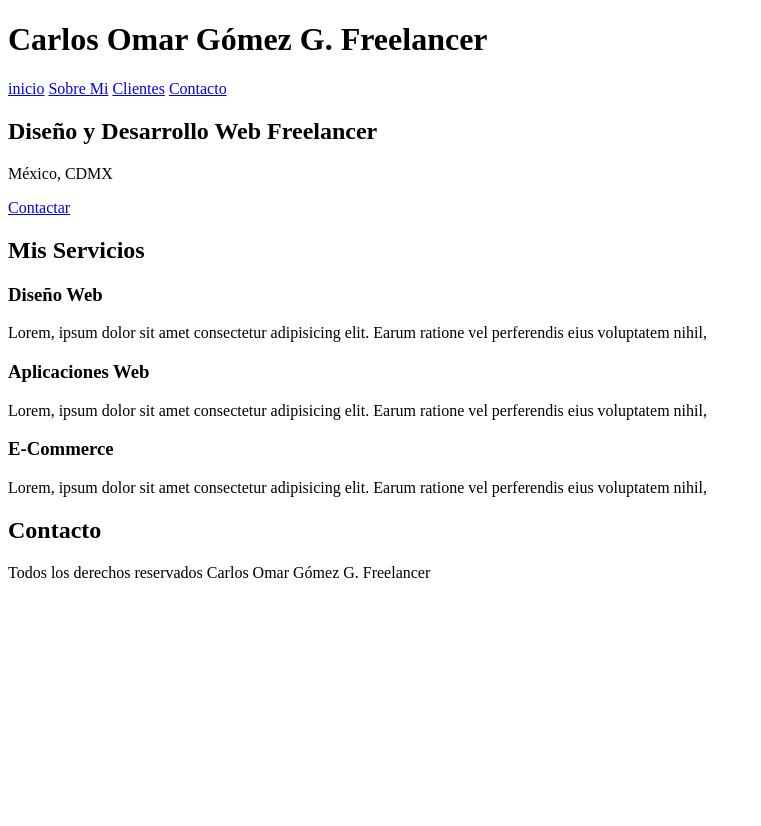
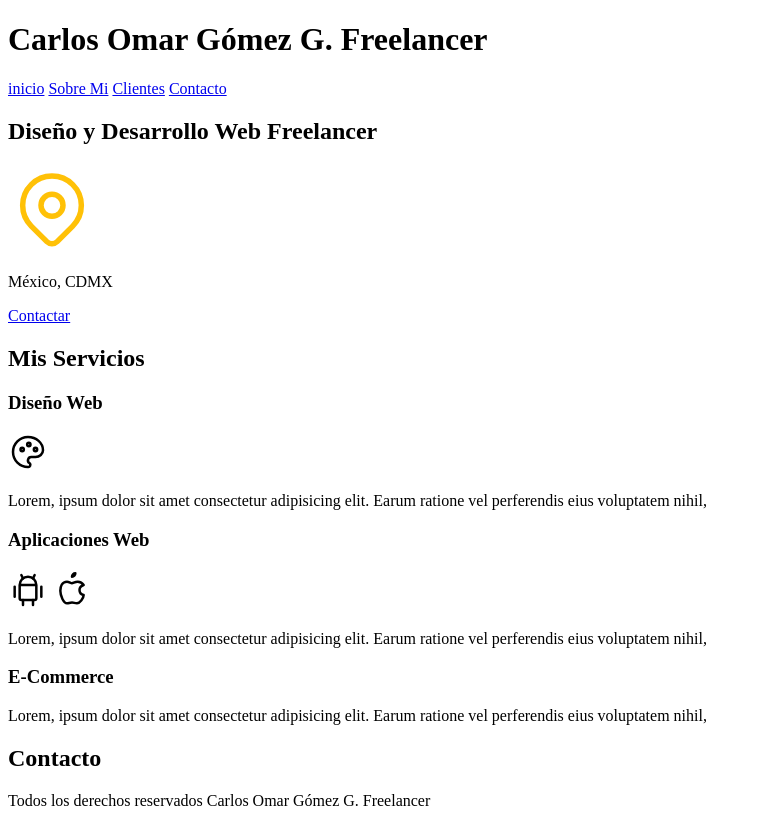
Before and after one commit to carlosgomez900/freelance, a plain HTML site: page index.html in a window 1280 px wide. Shown: the whole page, without its empty margins (0-761 px from the left). Before the commit the page ends 800 px from the top, so only its background shows below. Drawn offline with Linux system fonts and the light colour scheme.

Commit message:
se insertan iconos en html

```diff
--- a/index.html
+++ b/index.html
@@ -17,8 +17,17 @@
         <a href="#">Contacto</a>
     </nav>
 
+
+
     <section>
         <h2>Diseño y Desarrollo Web Freelancer</h2>
+
+            <svg xmlns="http://www.w3.org/2000/svg" class="icon icon-tabler icon-tabler-map-pin" width="88" height="88" viewBox="0 0 24 24" stroke-width="1.5" stroke="#ffc107" fill="none" stroke-linecap="round" stroke-linejoin="round">
+            <path stroke="none" d="M0 0h24v24H0z" fill="none"/>
+            <path d="M9 11a3 3 0 1 0 6 0a3 3 0 0 0 -6 0" />
+            <path d="M17.657 16.657l-4.243 4.243a2 2 0 0 1 -2.827 0l-4.244 -4.243a8 8 0 1 1 11.314 0z" />
+            </svg>
+
         <p>México, CDMX</p>
         <a href="#">Contactar</a>
     </section>
@@ -30,11 +39,33 @@
 
             <section>
                 <h3>Diseño Web</h3>
+                <svg xmlns="http://www.w3.org/2000/svg" class="icon icon-tabler icon-tabler-palette" width="40" height="40" viewBox="0 0 24 24" stroke-width="1.5" stroke="#000000" fill="none" stroke-linecap="round" stroke-linejoin="round">
+                    <path stroke="none" d="M0 0h24v24H0z" fill="none"/>
+                    <path d="M12 21a9 9 0 0 1 0 -18c4.97 0 9 3.582 9 8c0 1.06 -.474 2.078 -1.318 2.828c-.844 .75 -1.989 1.172 -3.182 1.172h-2.5a2 2 0 0 0 -1 3.75a1.3 1.3 0 0 1 -1 2.25" />
+                    <path d="M8.5 10.5m-1 0a1 1 0 1 0 2 0a1 1 0 1 0 -2 0" />
+                    <path d="M12.5 7.5m-1 0a1 1 0 1 0 2 0a1 1 0 1 0 -2 0" />
+                    <path d="M16.5 10.5m-1 0a1 1 0 1 0 2 0a1 1 0 1 0 -2 0" />
+                  </svg>
                 <p>Lorem, ipsum dolor sit amet consectetur adipisicing elit. Earum ratione vel perferendis eius voluptatem nihil,</p>
             </section>
 
             <section>
                 <h3>Aplicaciones Web</h3>
+                <svg xmlns="http://www.w3.org/2000/svg" class="icon icon-tabler icon-tabler-brand-android" width="40" height="40" viewBox="0 0 24 24" stroke-width="1.5" stroke="#000000" fill="none" stroke-linecap="round" stroke-linejoin="round">
+                    <path stroke="none" d="M0 0h24v24H0z" fill="none"/>
+                    <path d="M4 10l0 6" />
+                    <path d="M20 10l0 6" />
+                    <path d="M7 9h10v8a1 1 0 0 1 -1 1h-8a1 1 0 0 1 -1 -1v-8a5 5 0 0 1 10 0" />
+                    <path d="M8 3l1 2" />
+                    <path d="M16 3l-1 2" />
+                    <path d="M9 18l0 3" />
+                    <path d="M15 18l0 3" />
+                  </svg>
+                <svg xmlns="http://www.w3.org/2000/svg" class="icon icon-tabler icon-tabler-brand-apple" width="40" height="40" viewBox="0 0 24 24" stroke-width="1.5" stroke="#000000" fill="none" stroke-linecap="round" stroke-linejoin="round">
+                    <path stroke="none" d="M0 0h24v24H0z" fill="none"/>
+                    <path d="M9 7c-3 0 -4 3 -4 5.5c0 3 2 7.5 4 7.5c1.088 -.046 1.679 -.5 3 -.5c1.312 0 1.5 .5 3 .5s4 -3 4 -5c-.028 -.01 -2.472 -.403 -2.5 -3c-.019 -2.17 2.416 -2.954 2.5 -3c-1.023 -1.492 -2.951 -1.963 -3.5 -2c-1.433 -.111 -2.83 1 -3.5 1c-.68 0 -1.9 -1 -3 -1z" />
+                    <path d="M12 4a2 2 0 0 0 2 -2a2 2 0 0 0 -2 2" />
+                  </svg>
                 <p>Lorem, ipsum dolor sit amet consectetur adipisicing elit. Earum ratione vel perferendis eius voluptatem nihil,</p>
             </section>
 
```
Also changed, not shown: img/hero.jpg (renamed from hero.jpg).
